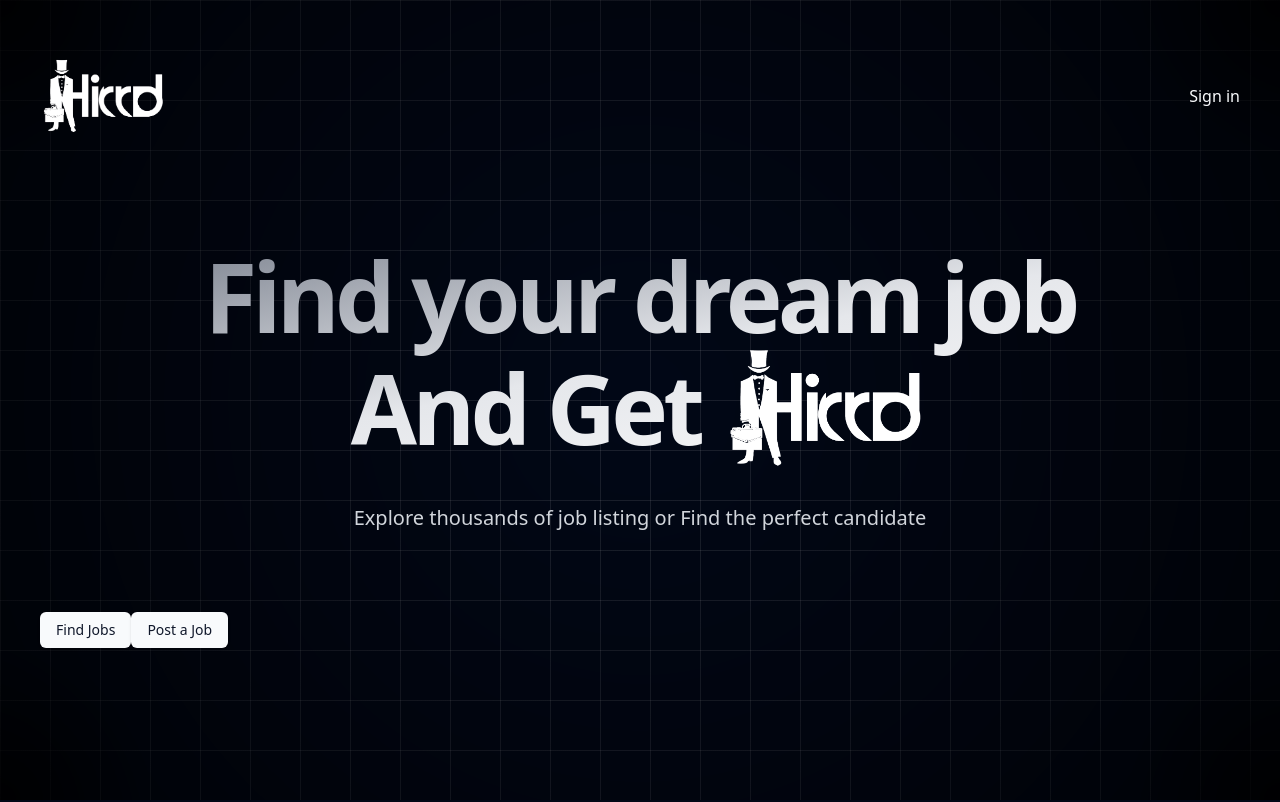
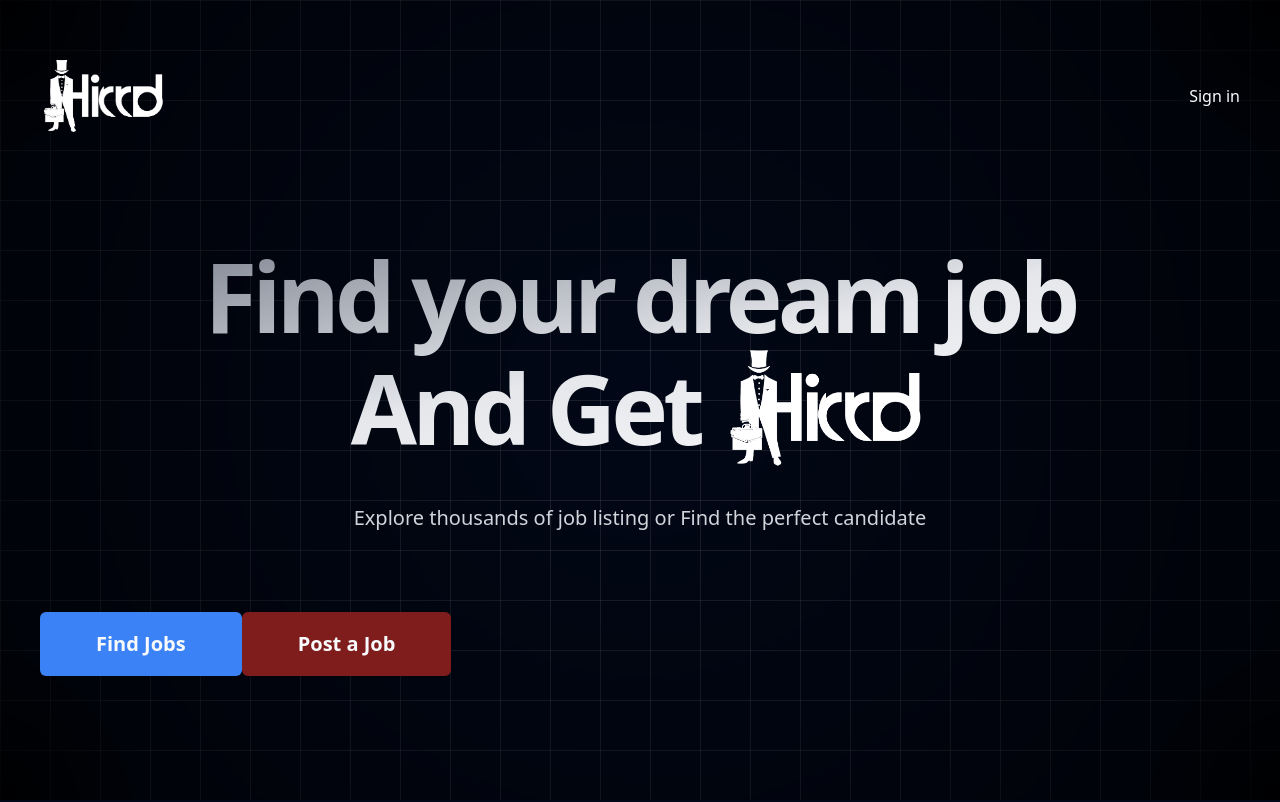
Before and after one commit to sajal-pakira/FullStack-Job-Portal, a React (Vite) app: page / in a window 1280 px wide. Shown: the top 802 px of the page. Built offline with nearby package versions, Linux system fonts and the light colour scheme; no server answers.

Commit message:
modification

```diff
--- a/src/pages/LandingPage.jsx
+++ b/src/pages/LandingPage.jsx
@@ -23,10 +23,10 @@
       </section>
       <div>
         <Link to="/jobs">
-        <Button>Find Jobs</Button>
+        <Button variant="blue" size="xl">Find Jobs</Button>
         </Link>
         <Link to="/post-job">
-        <Button>Post a Job</Button>
+        <Button variant="destructive" size="xl">Post a Job</Button>
         </Link>
       </div>
       <section></section>
```
